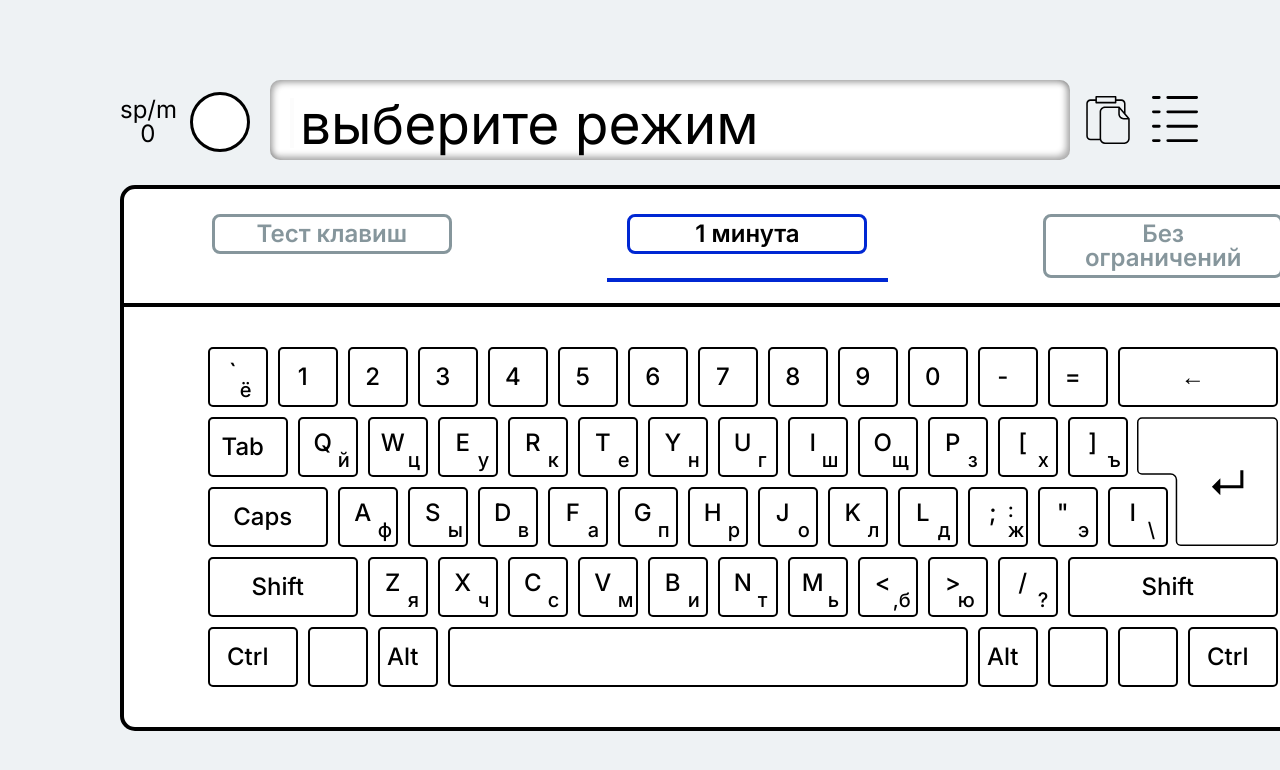
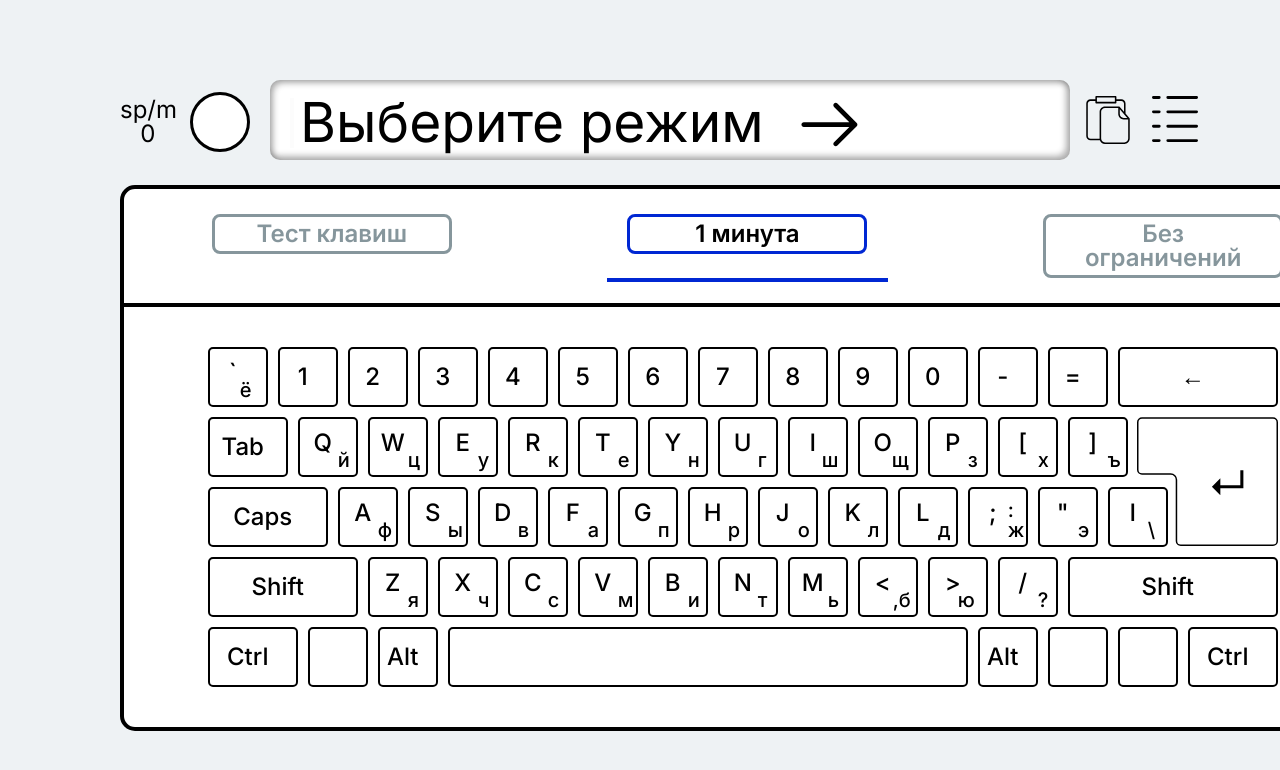
Before and after one commit to Crede322/typetest, a React (Create React App) app: page / in a window 1280 px wide. Shown: the top 770 px of the page. Built offline with nearby package versions, Linux system fonts and the light colour scheme.

Commit message:
снова переделал дефолт-меню

```diff
--- a/src/components/List/List.jsx
+++ b/src/components/List/List.jsx
@@ -59,7 +59,6 @@ const List = () => {
           <li>
             <button
               onClick={btnThree}
-              c
               className={`${classes.list__button} ${
                 toggleButton === 2 ? classes.button__three : null
               }`}
--- a/src/components/Menu.jsx
+++ b/src/components/Menu.jsx
@@ -6,6 +6,7 @@ import pasteImg from "../img/paste.svg";
 import libImg from "../img/lib.svg";
 import { TabContext } from "../context/TabContext.tsx";
 import { fakerRU, fakerEN } from "@faker-js/faker";
+import arrow from "../img/arrow.svg";
 
 const Menu = () => {
   const { toggleButton, lastKey, displayText, setDisplayText, afterBtn } =
@@ -27,10 +28,21 @@ const Menu = () => {
       <div className={classes.lastKey}>
         <h2>{lastKey}</h2>
       </div>
-    ) : toggleButton === 1 ? (
-      <pre>{pause ? "выберите режим" : displayText}</pre>
-    ) : toggleButton === 2 ? (
-      <pre>{pause ? "выберите режим" : displayText}</pre>
+    ) : toggleButton === 1 || 2 ? (
+      pause ? (
+        <div style={{ display: "flex" }}>
+          <h2 style={{ marginTop: "15px", marginLeft: "30px" }}>
+            Выберите режим
+          </h2>
+          <img
+            style={{ width: "90px", height: "90px", marginLeft: "20px" }}
+            src={arrow}
+            alt="arrowSVG"
+          />
+        </div>
+      ) : (
+        <pre>{displayText}</pre>
+      )
     ) : null;
 
   const handleClickClipboard = async () => {
```
Also changed, not shown: src/img/arrow.svg (added).
